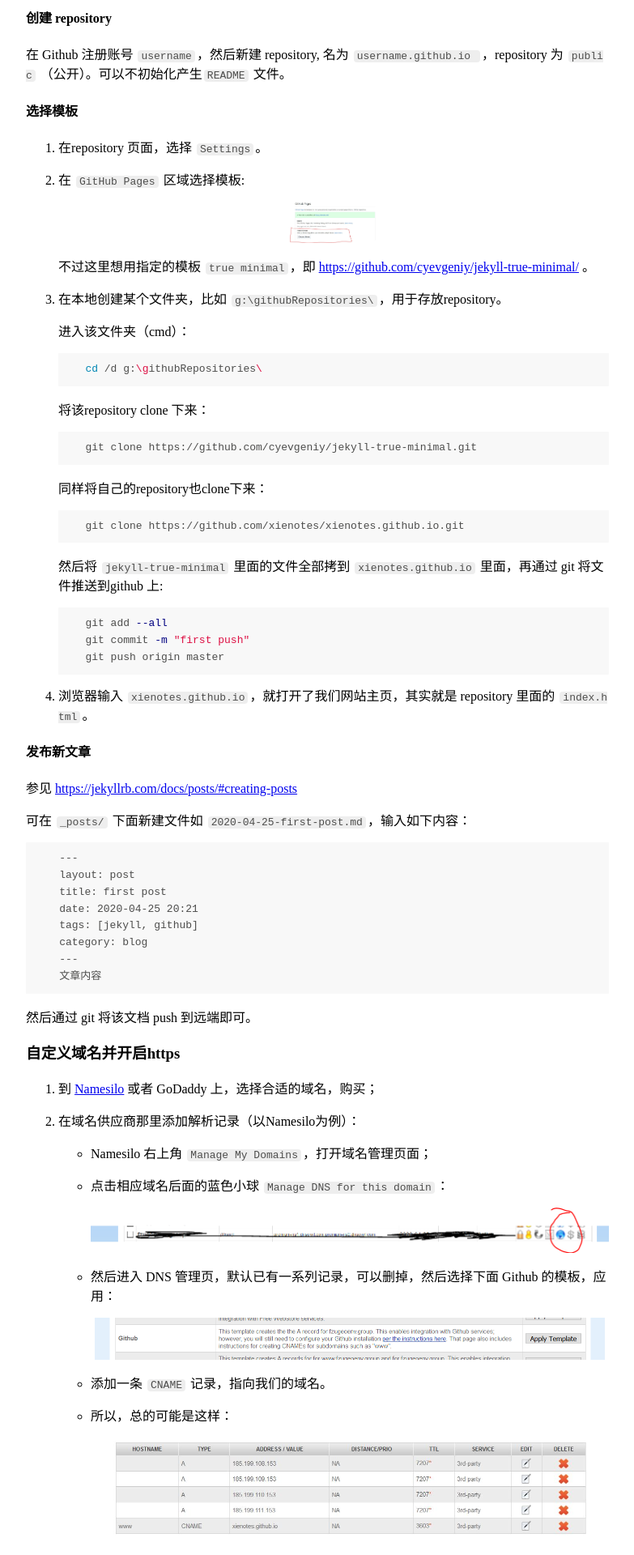
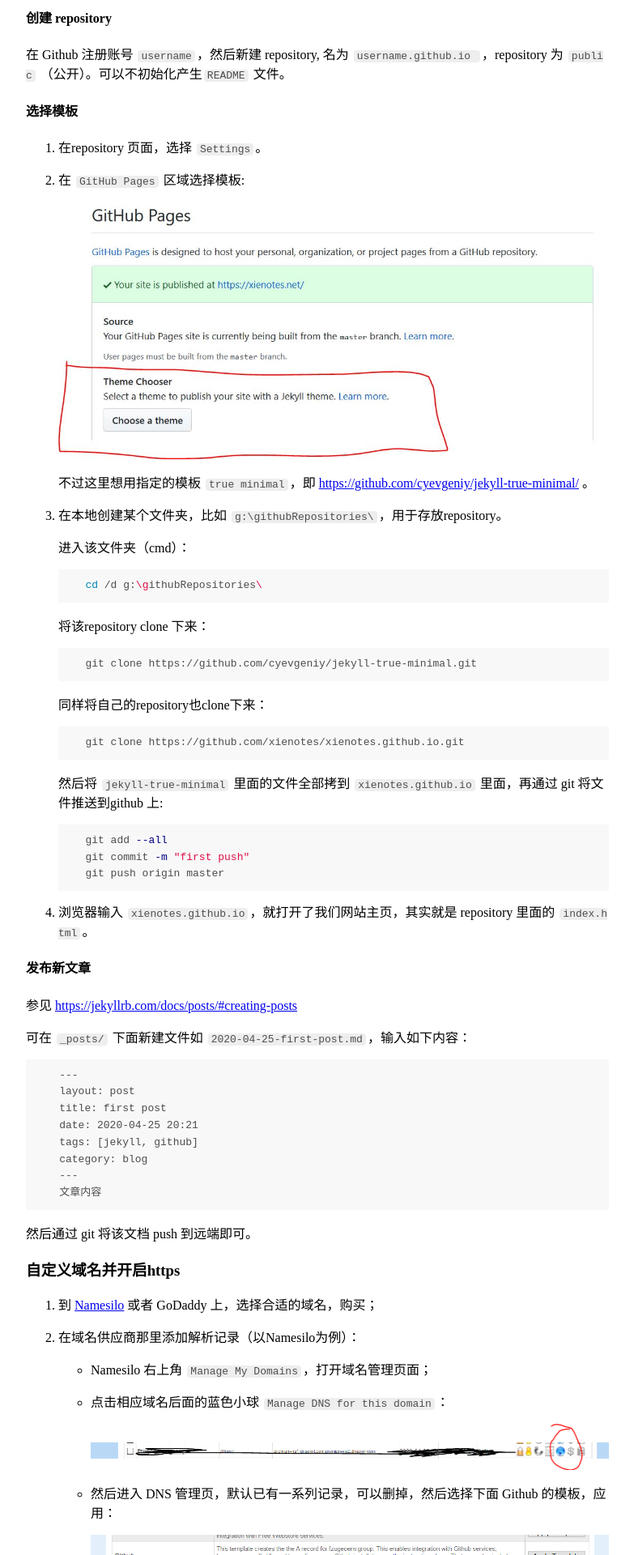
Before and after one commit to xienotes/xienotes.github.io, a Jekyll site: the page built from _posts/2020-04-25-用GitHub-Pages搭建博客及Jekyll主题设置.md, in a window 1280 px wide. Shown: the part 779-2699 px from the top of the page at 81% size, without its empty margins (248-1031 px from the left). Built offline with Jekyll 4.4.1, drawn with Linux system fonts in a browser that asks for light colours.

Commit message:
remove zooming image

```diff
--- a/_posts/2020-04-25-用GitHub-Pages搭建博客及Jekyll主题设置.md
+++ b/_posts/2020-04-25-用GitHub-Pages搭建博客及Jekyll主题设置.md
@@ -24,7 +24,7 @@ description: "github, jekyll, theme, https, git, liquid, archive, tag, category,
 1. 在repository 页面，选择 `Settings`。
 2. 在 `GitHub Pages` 区域选择模板:
 
-    <img src="/assets/github-pages-theme-chooser.JPG" alt="theme-chooser" style="zoom:10%;" />
+    <img src="/assets/github-pages-theme-chooser.JPG" alt="theme-chooser" />
 
     不过这里想用指定的模板 `true minimal`，即 [https://github.com/cyevgeniy/jekyll-true-minimal/](https://github.com/cyevgeniy/jekyll-true-minimal/){:target="_blank"} 。
 
@@ -88,13 +88,13 @@ description: "github, jekyll, theme, https, git, liquid, archive, tag, category,
 
    * 然后进入 DNS 管理页，默认已有一系列记录，可以删掉，然后选择下面 Github 的模板，应用：
 
-     <img src="/assets/github-dns-template.png" style="zoom:50%;" />
+     <img src="/assets/github-dns-template.png"  />
 
    * 添加一条 `CNAME` 记录，指向我们的域名。
 
    * 所以，总的可能是这样：
 
-     <img src="/assets/namesilo-github-dns.jpg" style="zoom:50%;" />
+     <img src="/assets/namesilo-github-dns.jpg" />
 
 3. 回到 Github Repository `Settings`页面，在 GitHub Pages `Custom domain` 处填入刚购买的域名，同时把下面 `Enforce HTTPS`打勾。
 
```
